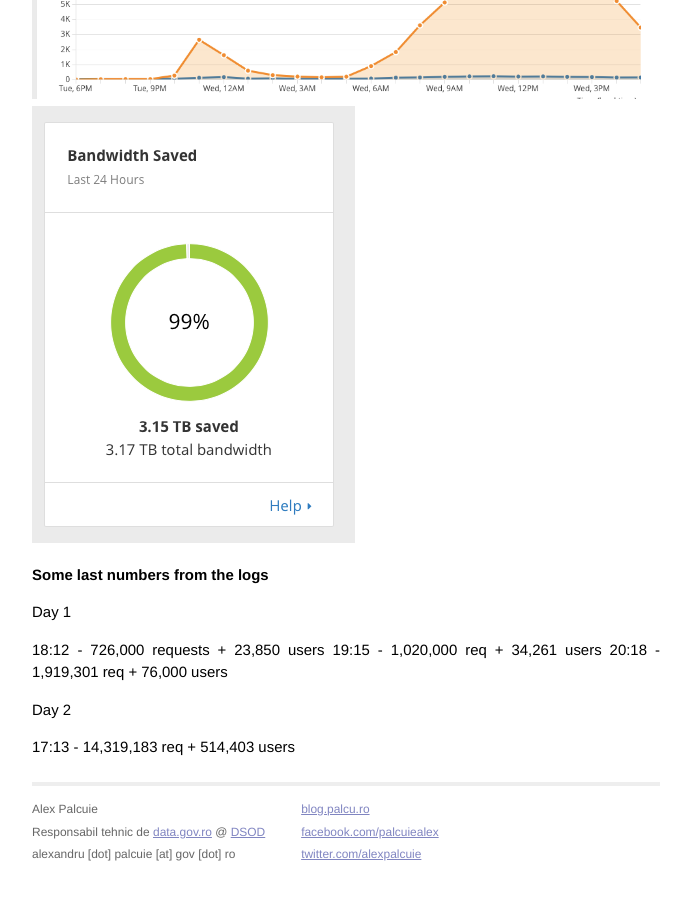
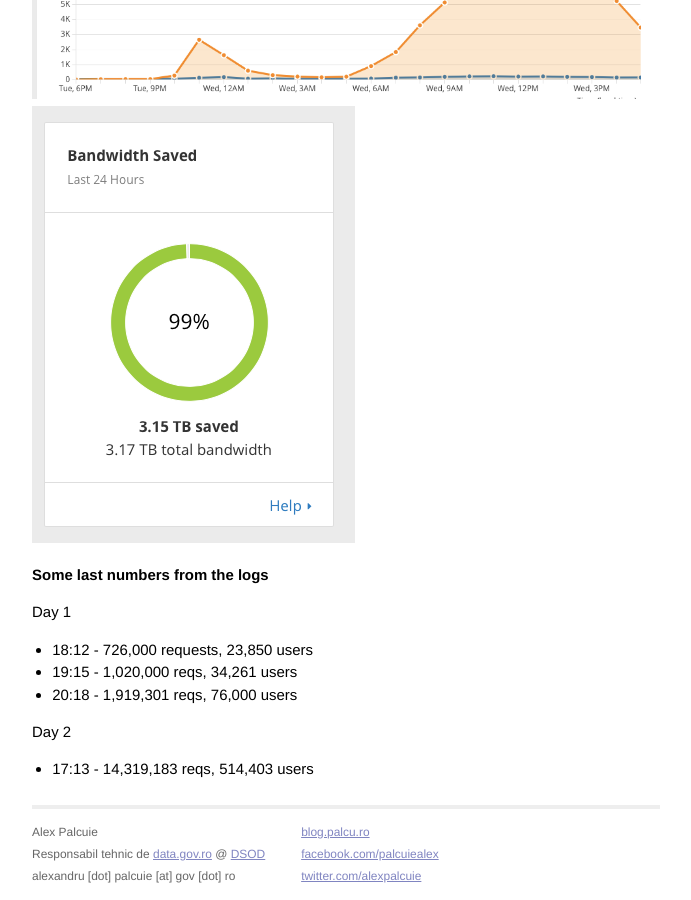
Before and after one commit to palcu/gov.palcu.ro, a Jekyll site: the page built from _posts/2016-05-03-publishing-the-list-of-creditors-of-the-romanian-government.markdown, in a window 1280 px wide and 900 px high, scrolled down 1783 px. Shown: the whole window, without its empty margins (294-985 px from the left). Built offline with Jekyll 4.4.1, drawn with Linux system fonts in a browser that asks for light colours; before the commit the page ends 2660 px from its top, so only the background shows below that.

Commit message:
Update formating

```diff
--- a/_posts/2016-05-03-publishing-the-list-of-creditors-of-the-romanian-government.markdown
+++ b/_posts/2016-05-03-publishing-the-list-of-creditors-of-the-romanian-government.markdown
@@ -56,10 +56,10 @@ Today ANAF, the Romanian IRS, is going to publish the list of the creditors who
 
 Day 1
 
-18:12 - 726,000 requests + 23,850 users
-19:15 - 1,020,000 req + 34,261 users
-20:18 - 1,919,301 req + 76,000 users
+* 18:12 - 726,000 requests, 23,850 users
+* 19:15 - 1,020,000 reqs, 34,261 users
+* 20:18 - 1,919,301 reqs, 76,000 users
 
 Day 2
 
-17:13 - 14,319,183 req + 514,403 users
+* 17:13 - 14,319,183 reqs, 514,403 users
```
